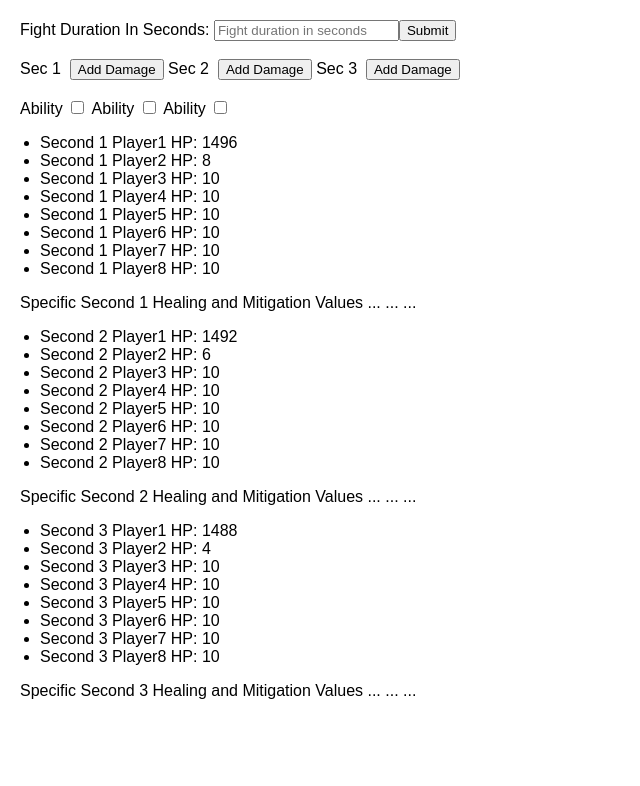
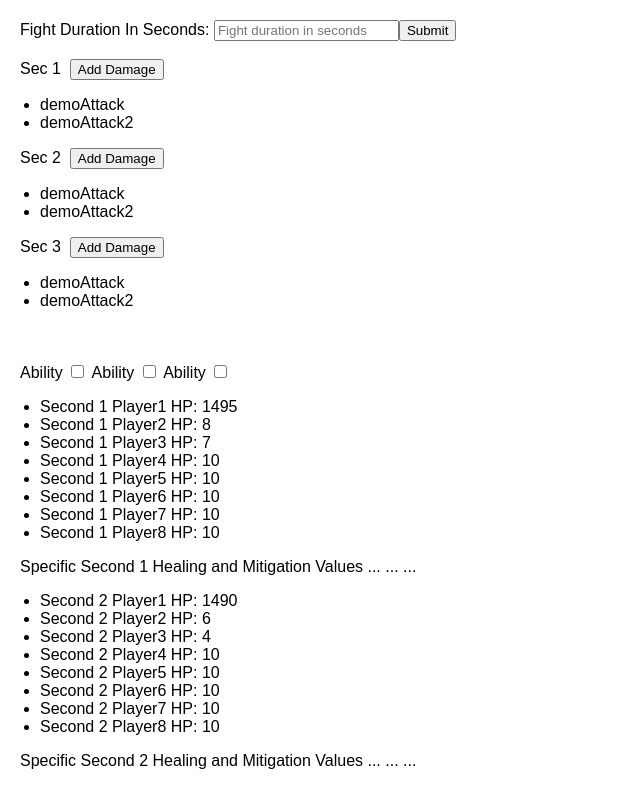
Before and after one commit to jlhedric/mitigate, a React (Create React App) app in the folder src/: page / in a window 1280 px wide. Shown: the top 786 px of the page, without its empty margins (0-640 px from the left). Built offline with nearby package versions, Linux system fonts and the light colour scheme.

Commit message:
list names of the damages at each second

```diff
--- a/src/Components/Damage.js
+++ b/src/Components/Damage.js
@@ -3,14 +3,24 @@ import DamageModal from './DamageModal';
 
 // REMEMBER. DAMAGE IS -ALL- SOURCES OF DAMAGE A SECOND.
 
-const Damage = ({id, damageAtSec, onSubmit}) => {
+const Damage = ({id, damagesAtSec, onSubmit}) => {
   const [damageThisSecond, setDamageThisSecond] = useState({});
+  const damageList = new Set([]);
 
+
+  for(const player in damagesAtSec) {
+    if (damagesAtSec[player].length) {
+      damagesAtSec[player].forEach(damageList.add, damageList)
+    }
+  }
+
+  const listDamages = Array.from(damageList).map(damage => <li>{damage.name}</li>);
   return (
     <React.Fragment>
       <span>Sec {id+1} &nbsp;</span>
       <DamageModal id={id} onSubmit={onSubmit}/>
       &nbsp;
+      <ul>{listDamages}</ul>
     </React.Fragment>
   )
 }
--- a/src/Components/Timeline.js
+++ b/src/Components/Timeline.js
@@ -3,9 +3,11 @@ import AbilitiesBucket from './AbilitiesBucket'
 import Damage from './Damage'
 import HpBucket from './HpBucket'
 
-const tempDefaultAttack = {'name': 'demoAttack', 'amount': 2, 'type': 'physical', 'isDotTick': false, 'isTargetable': false}
+const tempDefaultAttack = {'name': 'demoAttack', 'amount': 2, 'type': 'physical', 'isDotTick': false, 'isTargetable': false, 'id': 123}
+const tempSecondDefaultAttack = {'name': 'demoAttack2', 'amount': 3, 'type': 'physical', 'isDotTick': false, 'isTargetable': false, 'id': 456}
+
 const tempDefaultHpJson = {'Player1': 1500, 'Player2': 10, 'Player3': 10, 'Player4': 10, 'Player5': 10, 'Player6': 10, 'Player7': 10, 'Player8': 10}
-const tempDefaultDamageJson = {'Player1': [tempDefaultAttack, tempDefaultAttack], 'Player2':[tempDefaultAttack], 'Player3': [], 'Player4': [], 'Player5': [], 'Player6': [], 'Player7': [], 'Player8': []}
+const tempDefaultDamageJson = {'Player1': [tempDefaultAttack, tempSecondDefaultAttack], 'Player2':[tempDefaultAttack], 'Player3': [tempSecondDefaultAttack], 'Player4': [], 'Player5': [], 'Player6': [], 'Player7': [], 'Player8': []}
 
 const Timeline = () => {
   const [fightState, setFightState] = useState({
@@ -48,7 +50,6 @@ const Timeline = () => {
     e.preventDefault();
     const index = Number(e.target.id)
     const damageFormInput = Object.fromEntries(new FormData(e.target).entries())
-    const {type} = damageFormInput
     let newDamage =  Number(damageFormInput.amount)
     if(!isNaN(newDamage) && newDamage > 0){
       newDamage = Math.floor(newDamage)
@@ -56,9 +57,10 @@ const Timeline = () => {
       const newDamageObj = {
         'name': damageFormInput.name ? damageFormInput.name : `DefaultNameSec${index+1}_${Date.now()}`,
         'amount': newDamage,
-        type,
+        'type': damageFormInput.type,
         'isDotTick': 'isDotTick' in damageFormInput,
-        'isTargetable': 'isTargetable' in damageFormInput
+        'isTargetable': 'isTargetable' in damageFormInput,
+        'id': Date.now()
       }
 
       setFightState(prevState => ({
@@ -96,7 +98,7 @@ const Timeline = () => {
         <Damage
           key={index}
           id={index}
-          damageAtSec={fightState['damageCollection'][index]}
+          damagesAtSec={fightState['damageCollection'][index]}
           onSubmit={handleAddDamageSubmit}
         />))}
       <br/>
```
